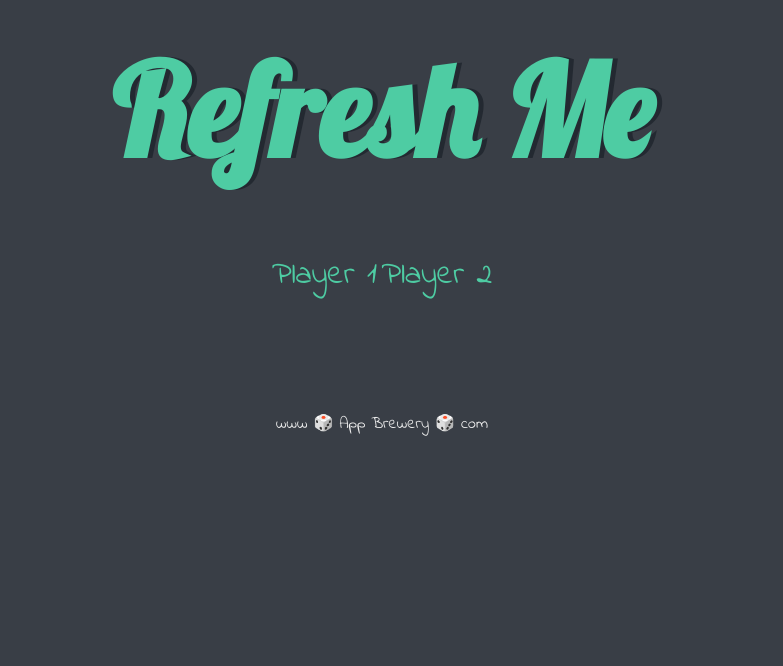
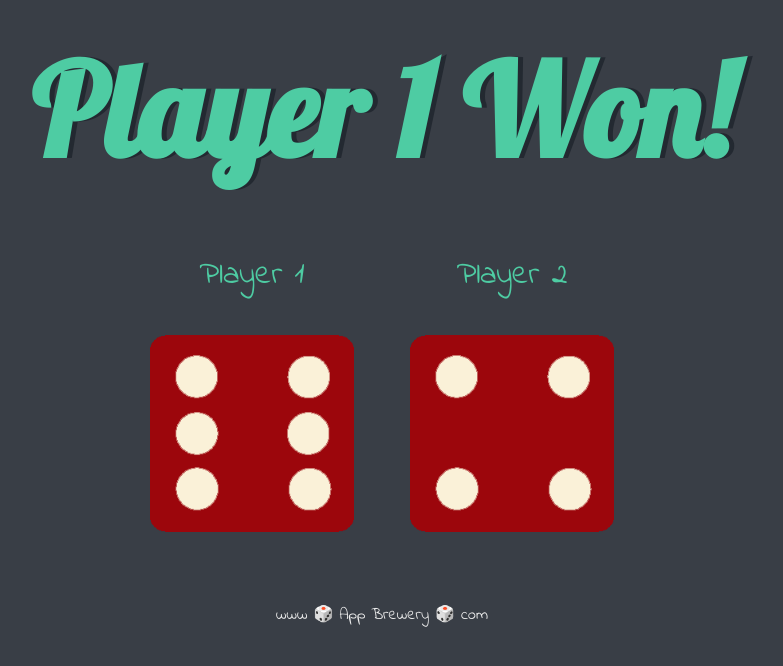
Before and after one commit to SarEnderTarkanson/complete-web-development-bootcamp, a plain HTML site: page 17 - Dicee/dicee.html in a window 1280 px wide. Shown: the whole page, without its empty margins (258-1041 px from the left). Drawn offline with Linux system fonts and the light colour scheme.

Commit message:
dicee challenge completed

```diff
--- a/17 - Dicee/dicee.html
+++ b/17 - Dicee/dicee.html
@@ -15,16 +15,15 @@
 
       <div class="dice">
         <p>Player 1</p>
-        <img class="img1" src="" />
+        <img class="img1" src="./images/dice6.png" />
       </div>
 
       <div class="dice">
         <p>Player 2</p>
-        <img class="img2" src="" />
+        <img class="img2" src="./images/dice6.png" />
       </div>
     </div>
-
+    <script src="index.js"></script>
     <footer>www 🎲 App Brewery 🎲 com</footer>
-    <script src="index.js"></script>
   </body>
 </html>
--- a/17 - Dicee/index.js
+++ b/17 - Dicee/index.js
@@ -0,0 +1,19 @@
+var randomNumber1 = Math.ceil(Math.random() * 6);
+var randomNumber2 = Math.ceil(Math.random() * 6);
+var randomDiceImage1 = `./images/dice${randomNumber1}.png`;
+var randomDiceImage2 = `./images/dice${randomNumber2}.png`;
+
+var image1 = document.querySelectorAll("img")[0];
+
+var image2 = document.querySelectorAll("img")[1];
+
+image1.setAttribute("src", randomDiceImage1);
+image2.setAttribute("src", randomDiceImage2);
+
+if(randomNumber1 > randomNumber2){
+    document.querySelector("h1").innerHTML = "Player 1 Won!"
+} else if(randomNumber1 < randomNumber2){
+    document.querySelector("h1").innerHTML = "Player 2 Won!"
+} else{
+    document.querySelector("h1").innerHTML = "It's a draw."
+}
```
